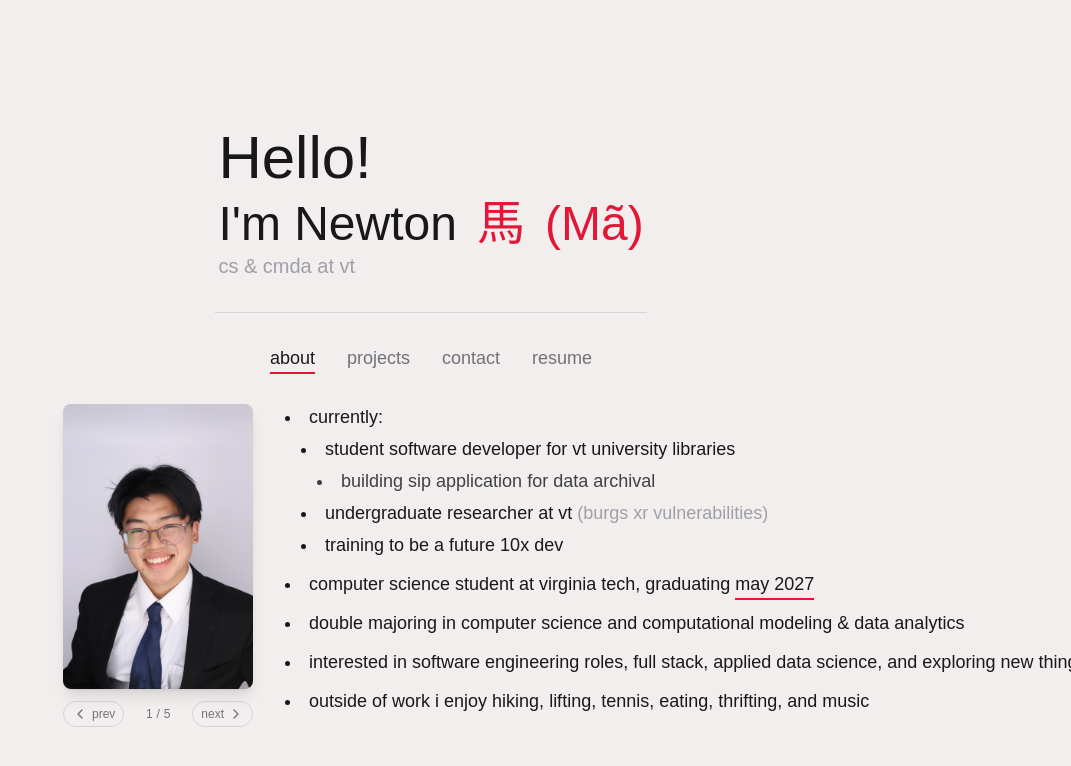
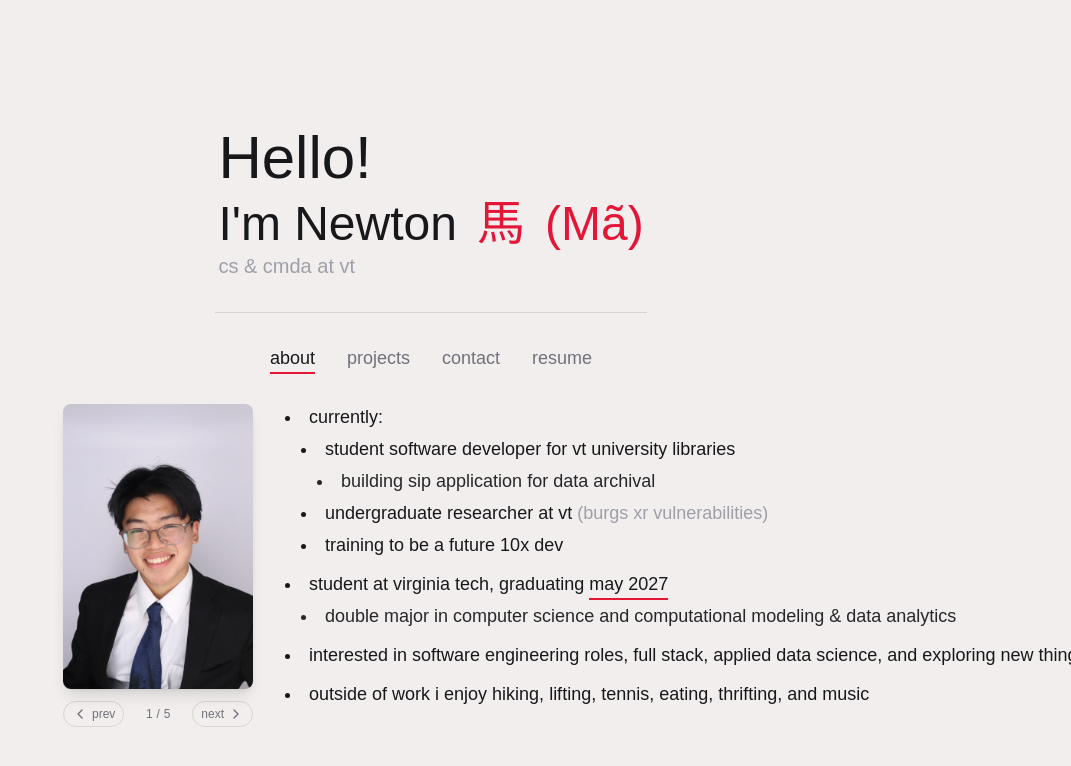
Before and after one commit to newtonma7/newtonwebsite, a Next.js app: page / in a window 1280 px wide. Both pictures are taken after a click on the element "about". Shown: the top 766 px of the page, without its empty margins (209-1280 px from the left). Built offline with nearby package versions, Linux system fonts and the light colour scheme; a web font is replaced by a local one.

Commit message:
bullet points

```diff
--- a/src/components/About.tsx
+++ b/src/components/About.tsx
@@ -110,15 +110,18 @@ export default function About(){
                             <li>
                                 student software developer for vt university libraries
                                 <ul className="mt-1 ml-4 flex flex-col gap-1 list-disc list-inside text-lg">
-                                <span className=" text-zinc-700"><li>building SIP application for data archival</li></span>
+                                <span className=" text-zinc-800"><li>building SIP application for data archival</li></span>
                                 </ul>
                             </li>
                             <li>undergraduate researcher at vt <span className=" text-zinc-400">(BURGS XR vulnerabilities)</span></li>
                             <li>training to be a future 10x dev</li>
                         </ul>
                     </li>
-                    <li>computer science student at virginia tech, graduating <span className="red-underline">may 2027</span></li>
-                    <li>double majoring in computer science and computational modeling & data analytics</li>
+                    <li>student at virginia tech, graduating <span className="red-underline">may 2027</span>
+                        <ul className="mt-1 ml-4 flex flex-col gap-1 list-disc list-inside text-lg">
+                        <span className=" text-zinc-800"><li>double major in computer science and computational modeling & data analytics</li></span>
+                        </ul>
+                    </li>
                     <li>interested in software engineering roles, full stack, applied data science, and exploring new things!</li>
                     <li>outside of work i enjoy hiking, lifting, tennis, eating, thrifting, and music</li>
                 </ul>
```
